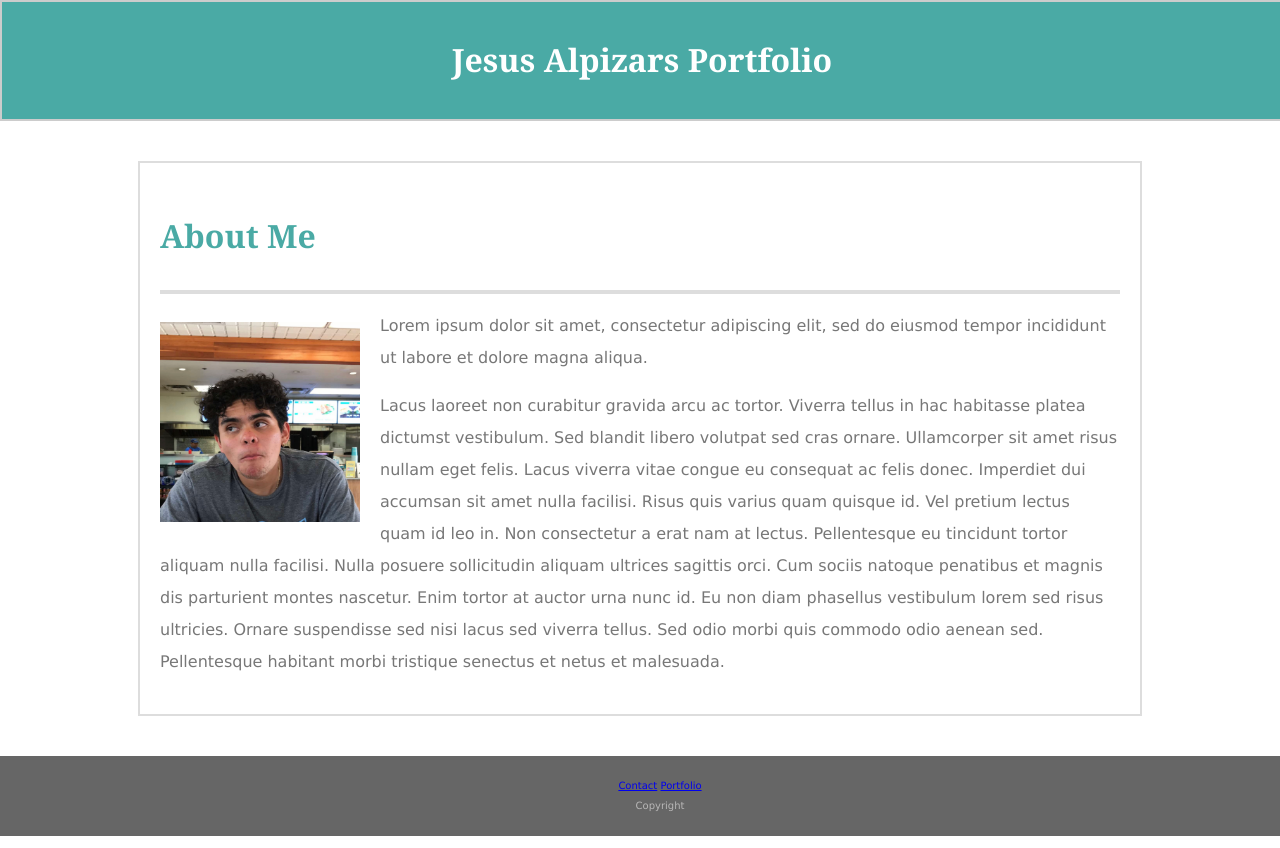
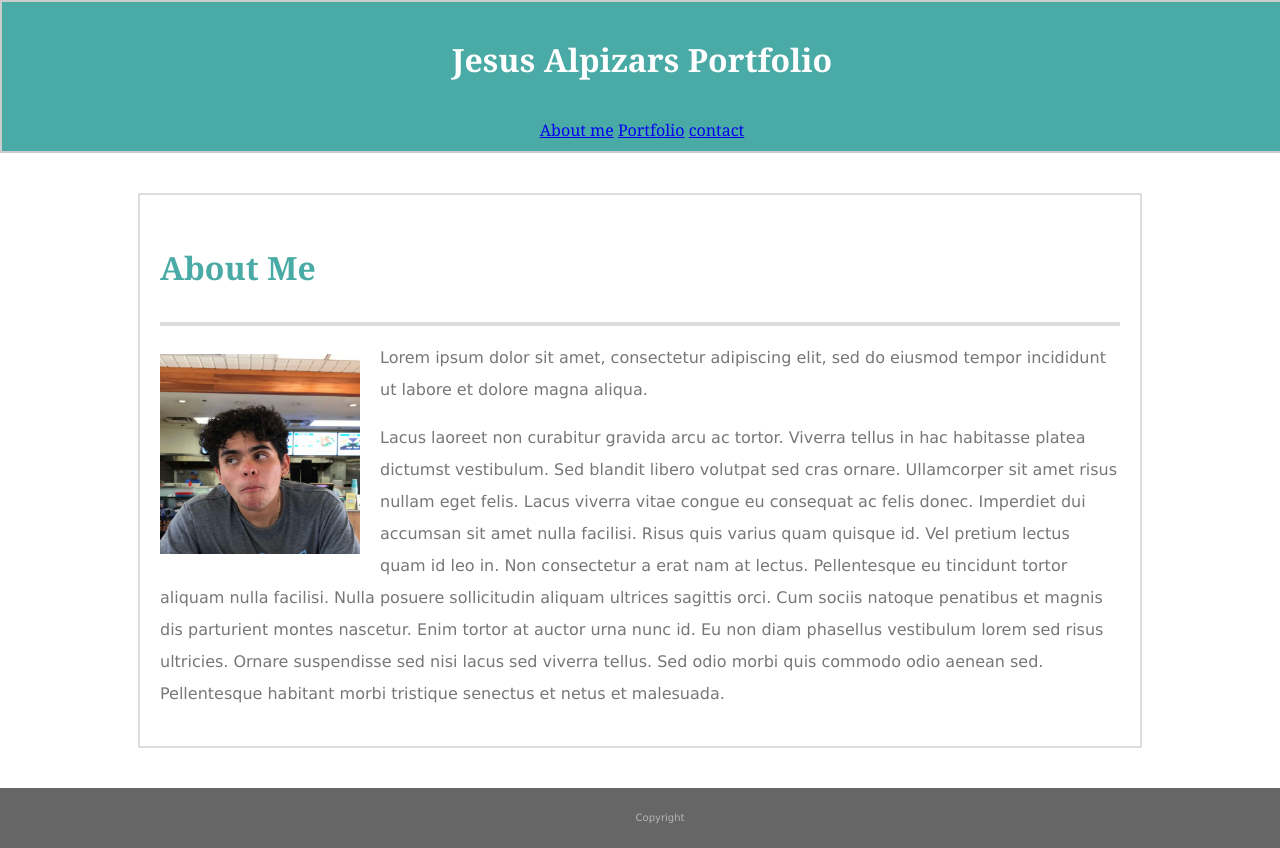
Before and after one commit to Chuyloops14/Bootstrap-Portfolio, a plain HTML site: page index.html in a window 1280 px wide. Shown: the top 848 px of the page. Drawn offline with Linux system fonts and the light colour scheme.

Commit message:
Update index.html

```diff
--- a/index.html
+++ b/index.html
@@ -1,9 +1,7 @@
 <!DOCTYPE html>
 <html lang="en">
 <head>
-    <meta charset="UTF-8">
-    <meta name="viewport" content="width=device-width, initial-scale=1.0">
-    <meta http-equiv="X-UA-Compatible" content="ie=edge">
+
     <title>Jesus Alpizar protfolio</title>
     <link rel="stylesheet" type="text/css" href="assests/css/style.css">
 </head>
@@ -11,6 +9,11 @@
     <div id="header">
         <header>
             <h1>Jesus Alpizars Portfolio</h1>
+            <nav class="nav nav-pills nav-fill">
+                    <a class="nav-item nav-link active" href="index.html">About me</a>
+                    <a class="nav-item nav-link" href="portfolio.html">Portfolio</a>
+                    <a class="nav-item nav-link" href="contact.html">contact</a>
+                  </nav>
         </header>
     </div>
 
@@ -22,10 +25,10 @@
         <p>Lacus laoreet non curabitur gravida arcu ac tortor. Viverra tellus in hac habitasse platea dictumst vestibulum. Sed blandit libero volutpat sed cras ornare. Ullamcorper sit amet risus nullam eget felis. Lacus viverra vitae congue eu consequat ac felis donec. Imperdiet dui accumsan sit amet nulla facilisi. Risus quis varius quam quisque id. Vel pretium lectus quam id leo in. Non consectetur a erat nam at lectus. Pellentesque eu tincidunt tortor aliquam nulla facilisi. Nulla posuere sollicitudin aliquam ultrices sagittis orci. Cum sociis natoque penatibus et magnis dis parturient montes nascetur. Enim tortor at auctor urna nunc id. Eu non diam phasellus vestibulum lorem sed risus ultricies. Ornare suspendisse sed nisi lacus sed viverra tellus. Sed odio morbi quis commodo odio aenean sed. Pellentesque habitant morbi tristique senectus et netus et malesuada.</p>
 
     </div>
+
     <div id="footer">
-        <a href="contact.html">Contact</a>
-        <a href="Portfolio.html">Portfolio</a>
         <footer>Copyright</footer>
     </div>
+
 </body>
 </html>
```
